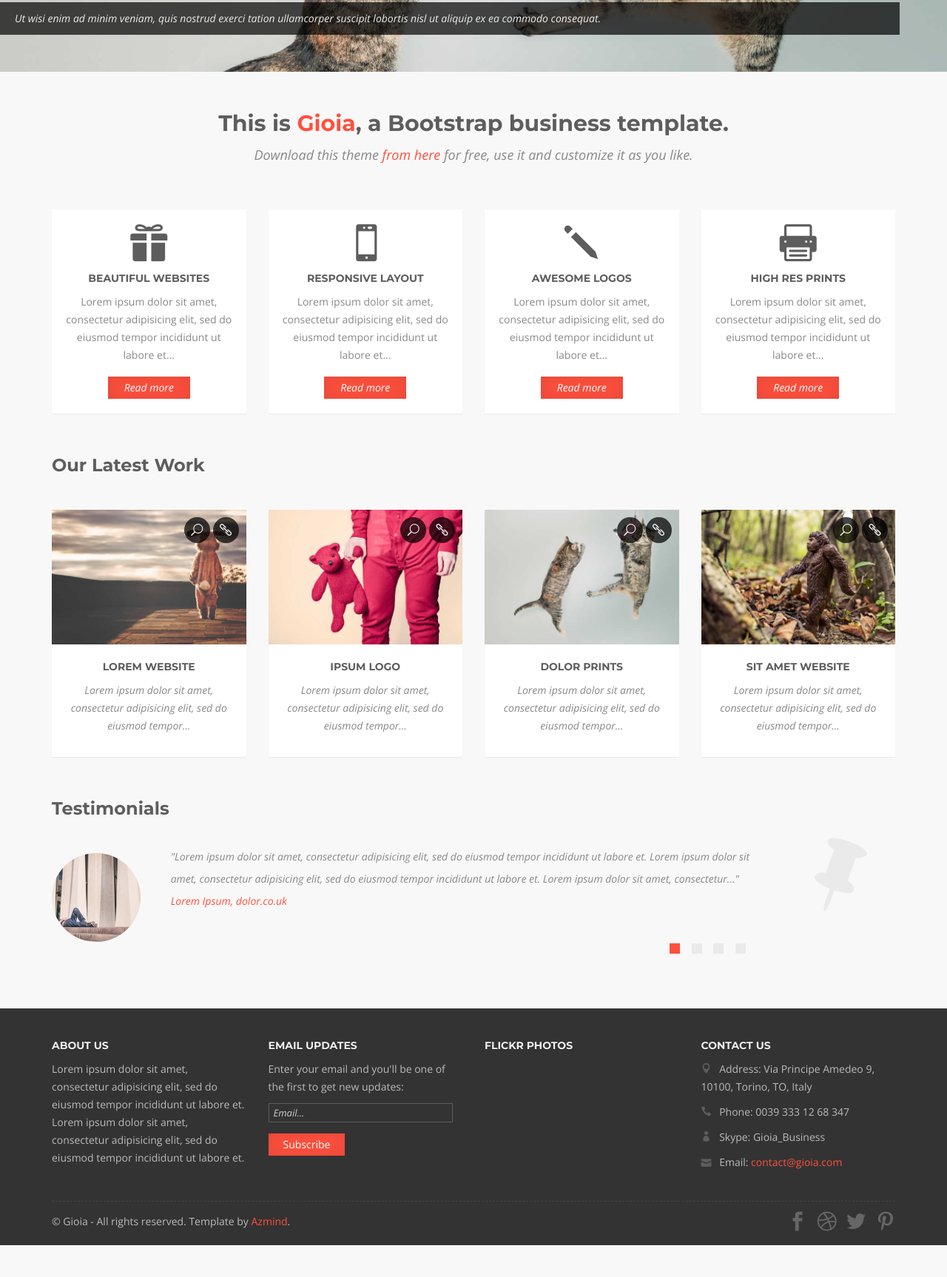
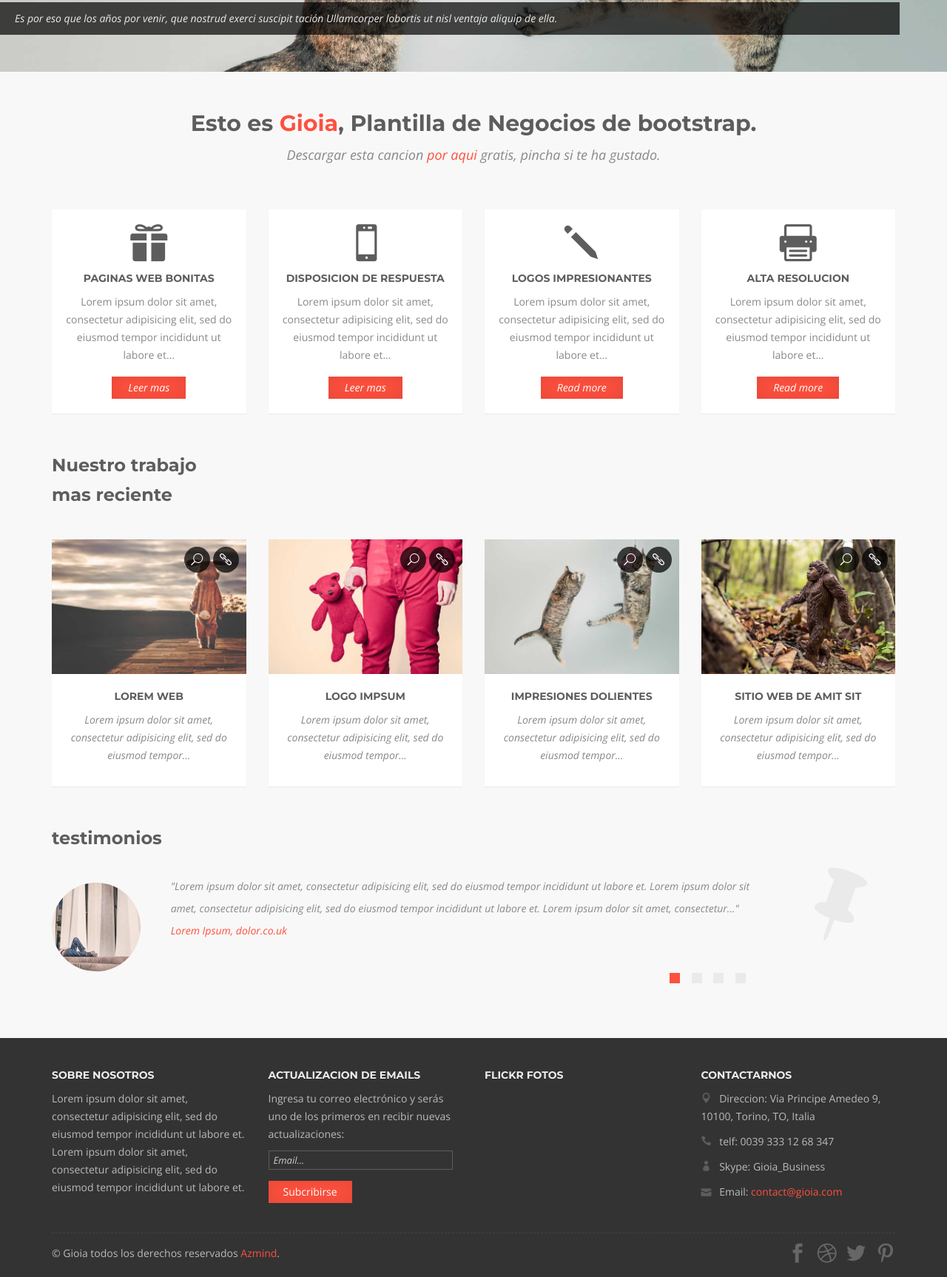
Before and after one commit to raul6894/SP3, a plain HTML site: page index.html in a window 1280 px wide. Shown: the part 609-2335 px from the top of the page at 74% size. Before the commit the page ends 2292 px from the top, so only its background shows below. Drawn offline with nearby package versions, Linux system fonts and the light colour scheme; some packages are replaced by stand-ins of ours.

Commit message:
commit1ejercicio

```diff
--- a/index.html
+++ b/index.html
@@ -43,27 +43,27 @@
 			<div class="container">
 				<div class="navbar-header">
 					<button type="button" class="navbar-toggle collapsed" data-toggle="collapse" data-target="#top-navbar-1">
-						<span class="sr-only">Toggle navigation</span>
+						<span class="sr-only">Barra de Navegacion</span>
 						<span class="icon-bar"></span>
 						<span class="icon-bar"></span>
 						<span class="icon-bar"></span>
 					</button>
-					<a class="navbar-brand" href="index.html">Gioia - Bootstrap Business Template</a>
+					<a class="navbar-brand" href="index.html">Gioia - Plantilla de bootstrap</a>
 				</div>
 				<!-- Collect the nav links, forms, and other content for toggling -->
 				<div class="collapse navbar-collapse" id="top-navbar-1">
 					<ul class="nav navbar-nav navbar-right">
 						<li class="active">
-							<a href="index.html"><span aria-hidden="true" class="icon_house"></span><br>Home</a>
+							<a href="index.html"><span aria-hidden="true" class="icon_house"></span><br>casa</a>
 						</li>
 						<li>
-							<a href="portfolio.html"><span aria-hidden="true" class="icon_camera"></span><br>Portfolio</a>
+							<a href="portfolio.html"><span aria-hidden="true" class="icon_camera"></span><br>Portafolios</a>
 						</li>
 						<li>
-							<a href="services.html"><span aria-hidden="true" class="icon_tools"></span><br>Services</a>
+							<a href="services.html"><span aria-hidden="true" class="icon_tools"></span><br>Servicios</a>
 						</li>
 						<li>
-							<a href="contact.html"><span aria-hidden="true" class="icon_mail"></span><br>Contact</a>
+							<a href="contact.html"><span aria-hidden="true" class="icon_mail"></span><br>Contacto</a>
 						</li>
 					</ul>
 				</div>
@@ -78,15 +78,15 @@
                         <li>
                             <img src="assets/img/slider/3.jpg">
                             <div class="flex-caption">
-                            	Ut wisi enim ad minim veniam, quis nostrud exerci tation ullamcorper suscipit
-                            	lobortis nisl ut aliquip ex ea commodo consequat.
+                              Es por eso que los años por venir, que nostrud exerci suscipit tación Ullamcorper
+                            lobortis ut nisl ventaja aliquip de ella.
                             </div>
                         </li>
                         <li>
                             <img src="assets/img/slider/2.jpg">
                             <div class="flex-caption">
-                            	Ut wisi enim ad minim veniam, quis nostrud exerci tation ullamcorper suscipit
-                            	lobortis nisl ut aliquip ex ea commodo consequat.
+                            	UEs por eso que los años por venir, que nostrud exerci suscipit tación Ullamcorper
+                            lobortis ut nisl ventaja aliquip de ella.
                             </div>
                         </li>
                         <li>
@@ -107,10 +107,10 @@
         	<div class="container">
         		<div class="row">
 	        		<div class="col-sm-12 wow fadeInLeftBig">
-	            		<h1>This is <span class="colored-text">Gioia</span>, a Bootstrap business template.</h1>
+	            		<h1>Esto es <span class="colored-text">Gioia</span>, Plantilla de Negocios de bootstrap.</h1>
 	            		<p>
-	            			Download this theme <a href="http://azmind.com" target="_blank">from here</a> for free,
-	            			use it and customize it as you like.
+	            			Descargar esta cancion <a href="http://azmind.com" target="_blank">por aqui</a> gratis,
+	            			pincha si te ha gustado.
 	            		</p>
 	            	</div>
             	</div>
@@ -124,23 +124,23 @@
 	            	<div class="col-sm-3">
 		                <div class="service wow fadeInUp">
 		                    <div class="service-icon"><span aria-hidden="true" class="icon_gift"></span></div>
-		                    <h3>Beautiful Websites</h3>
+		                    <h3>Paginas web bonitas</h3>
 		                    <p>Lorem ipsum dolor sit amet, consectetur adipisicing elit, sed do eiusmod tempor incididunt ut labore et...</p>
-		                    <a class="big-link-1" href="services.html">Read more</a>
+		                    <a class="big-link-1" href="services.html">Leer mas</a>
 		                </div>
 					</div>
 					<div class="col-sm-3">
 		                <div class="service wow fadeInDown">
 		                    <div class="service-icon"><span aria-hidden="true" class="icon_mobile"></span></div>
-		                    <h3>Responsive Layout</h3>
+		                    <h3>Disposicion de Respuesta</h3>
 		                    <p>Lorem ipsum dolor sit amet, consectetur adipisicing elit, sed do eiusmod tempor incididunt ut labore et...</p>
-		                    <a class="big-link-1" href="services.html">Read more</a>
+		                    <a class="big-link-1" href="services.html">Leer mas</a>
 		                </div>
 	                </div>
 	                <div class="col-sm-3">
 		                <div class="service wow fadeInUp">
 		                    <div class="service-icon"><span aria-hidden="true" class="icon_pencil"></span></div>
-		                    <h3>Awesome Logos</h3>
+		                    <h3>Logos impresionantes</h3>
 		                    <p>Lorem ipsum dolor sit amet, consectetur adipisicing elit, sed do eiusmod tempor incididunt ut labore et...</p>
 		                    <a class="big-link-1" href="services.html">Read more</a>
 		                </div>
@@ -148,7 +148,7 @@
 	                <div class="col-sm-3">
 		                <div class="service wow fadeInDown">
 		                    <div class="service-icon"><span aria-hidden="true" class="icon_printer-alt"></span></div>
-		                    <h3>High Res Prints</h3>
+		                    <h3>Alta Resolucion</h3>
 		                    <p>Lorem ipsum dolor sit amet, consectetur adipisicing elit, sed do eiusmod tempor incididunt ut labore et...</p>
 		                    <a class="big-link-1" href="services.html">Read more</a>
 		                </div>
@@ -162,14 +162,14 @@
 	        <div class="container">
 	        	<div class="row">
 		            <div class="col-sm-12 work-title wow fadeIn">
-		                <h2>Our Latest Work</h2>
+		                <h2>Nuestro trabajo mas reciente</h2>
 		            </div>
 	            </div>
 	            <div class="row">
 	            	<div class="col-sm-3">
 		                <div class="work wow fadeInUp">
 		                    <img src="assets/img/portfolio/work1.jpg" alt="Lorem Website" data-at2x="assets/img/portfolio/work1.jpg">
-		                    <h3>Lorem Website</h3>
+		                    <h3>Lorem Web</h3>
 		                    <p>Lorem ipsum dolor sit amet, consectetur adipisicing elit, sed do eiusmod tempor...</p>
 		                    <div class="work-bottom">
 		                        <a class="big-link-2 view-work" href="assets/img/portfolio/work1.jpg"><span class="icon_search"></span></a>
@@ -180,7 +180,7 @@
 	                <div class="col-sm-3">
 		                <div class="work wow fadeInDown">
 		                    <img src="assets/img/portfolio/work2.jpg" alt="Ipsum Logo" data-at2x="assets/img/portfolio/work2.jpg">
-		                    <h3>Ipsum Logo</h3>
+		                    <h3>Logo impsum</h3>
 		                    <p>Lorem ipsum dolor sit amet, consectetur adipisicing elit, sed do eiusmod tempor...</p>
 		                    <div class="work-bottom">
 		                        <a class="big-link-2 view-work" href="assets/img/portfolio/work2.jpg"><span class="icon_search"></span></a>
@@ -191,7 +191,7 @@
 		            <div class="col-sm-3">
 		                <div class="work wow fadeInUp">
 		                    <img src="assets/img/portfolio/work3.jpg" alt="Dolor Prints" data-at2x="assets/img/portfolio/work3.jpg">
-		                    <h3>Dolor Prints</h3>
+		                    <h3>impresiones dolientes</h3>
 		                    <p>Lorem ipsum dolor sit amet, consectetur adipisicing elit, sed do eiusmod tempor...</p>
 		                    <div class="work-bottom">
 		                        <a class="big-link-2 view-work" href="assets/img/portfolio/work3.jpg"><span class="icon_search"></span></a>
@@ -202,7 +202,7 @@
 		            <div class="col-sm-3">
 		                <div class="work wow fadeInDown">
 		                    <img src="assets/img/portfolio/work4.jpg" alt="Sit Amet Website" data-at2x="assets/img/portfolio/work4.jpg">
-		                    <h3>Sit Amet Website</h3>
+		                    <h3>sitio web de amit sit</h3>
 		                    <p>Lorem ipsum dolor sit amet, consectetur adipisicing elit, sed do eiusmod tempor...</p>
 		                    <div class="work-bottom">
 		                        <a class="big-link-2 view-work" href="assets/img/portfolio/work4.jpg"><span class="icon_search"></span></a>
@@ -219,7 +219,7 @@
 	        <div class="container">
 	        	<div class="row">
 		            <div class="col-sm-12 testimonials-title wow fadeIn">
-		                <h2>Testimonials</h2>
+		                <h2>testimonios</h2>
 		            </div>
 	            </div>
 	            <div class="row">
@@ -311,7 +311,7 @@
             <div class="container">
                 <div class="row">
                     <div class="col-sm-3 footer-box wow fadeInUp">
-                        <h4>About Us</h4>
+                        <h4>Sobre nosotros</h4>
                         <div class="footer-box-text">
 	                        <p>
 	                        	Lorem ipsum dolor sit amet, consectetur adipisicing elit, sed do eiusmod tempor incididunt ut labore et.
@@ -320,29 +320,29 @@
                         </div>
                     </div>
                     <div class="col-sm-3 footer-box wow fadeInDown">
-                        <h4>Email Updates</h4>
+                        <h4>Actualizacion de emails</h4>
                         <div class="footer-box-text footer-box-text-subscribe">
-                        	<p>Enter your email and you'll be one of the first to get new updates:</p>
+                        	<p>Ingresa tu correo electrónico y serás uno de los primeros en recibir nuevas actualizaciones:</p>
                         	<form role="form" action="assets/subscribe.php" method="post">
 		                    	<div class="form-group">
-		                    		<label class="sr-only" for="subscribe-email">Email address</label>
+		                    		<label class="sr-only" for="subscribe-email">Email</label>
 		                        	<input type="text" name="email" placeholder="Email..." class="subscribe-email form-control" id="subscribe-email">
 		                        </div>
-		                        <button type="submit" class="btn">Subscribe</button>
+		                        <button type="submit" class="btn">Subcribirse</button>
 		                    </form>
 		                    <p class="success-message"></p>
 		                    <p class="error-message"></p>
                         </div>
                     </div>
                     <div class="col-sm-3 footer-box wow fadeInUp">
-                        <h4>Flickr Photos</h4>
+                        <h4>Flickr fotos</h4>
                         <div class="footer-box-text flickr-feed"></div>
                     </div>
                     <div class="col-sm-3 footer-box wow fadeInDown">
-                        <h4>Contact Us</h4>
+                        <h4>contactarnos</h4>
                         <div class="footer-box-text footer-box-text-contact">
-	                        <p><span aria-hidden="true" class="icon_pin"></span> Address: Via Principe Amedeo 9, 10100, Torino, TO, Italy</p>
-	                        <p><span aria-hidden="true" class="icon_phone"></span> Phone: 0039 333 12 68 347</p>
+	                        <p><span aria-hidden="true" class="icon_pin"></span> Direccion: Via Principe Amedeo 9, 10100, Torino, TO, Italia</p>
+	                        <p><span aria-hidden="true" class="icon_phone"></span> telf: 0039 333 12 68 347</p>
 	                        <p><span aria-hidden="true" class="icon_profile"></span> Skype: Gioia_Business</p>
 	                        <p><span aria-hidden="true" class="icon_mail"></span> Email: <a href="#">contact@gioia.com</a></p>
                         </div>
@@ -355,7 +355,7 @@
                 </div>
                 <div class="row">
                     <div class="col-sm-7 footer-copyright wow fadeIn">
-                        <p>&copy; Gioia - All rights reserved. Template by <a href="http://azmind.com">Azmind</a>.</p>
+                        <p>&copy; Gioia todos los derechos reservados <a href="http://azmind.com">Azmind</a>.</p>
                     </div>
                     <div class="col-sm-5 footer-social wow fadeIn">
                         <a href="#"><span class="social_facebook"></span></a>
```
